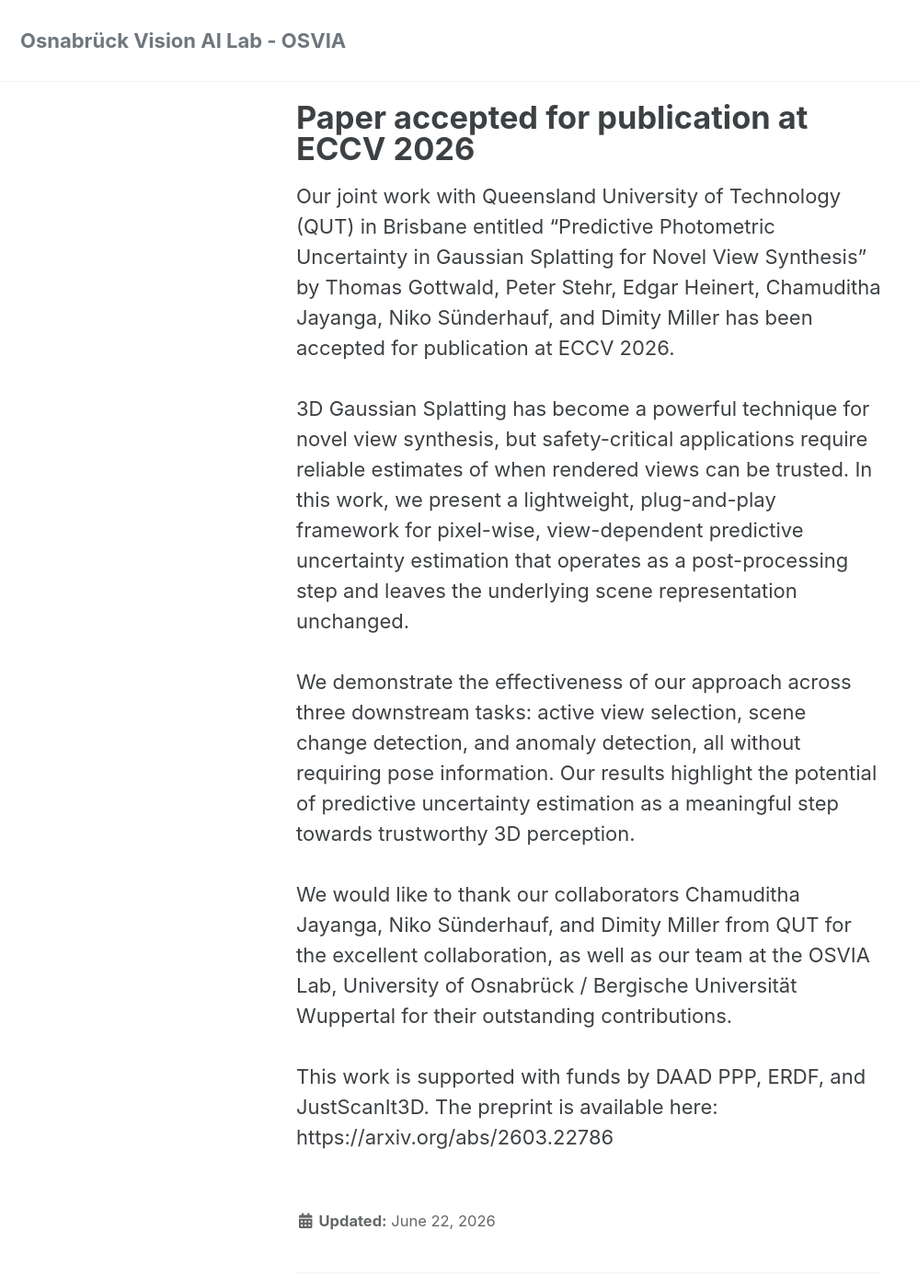
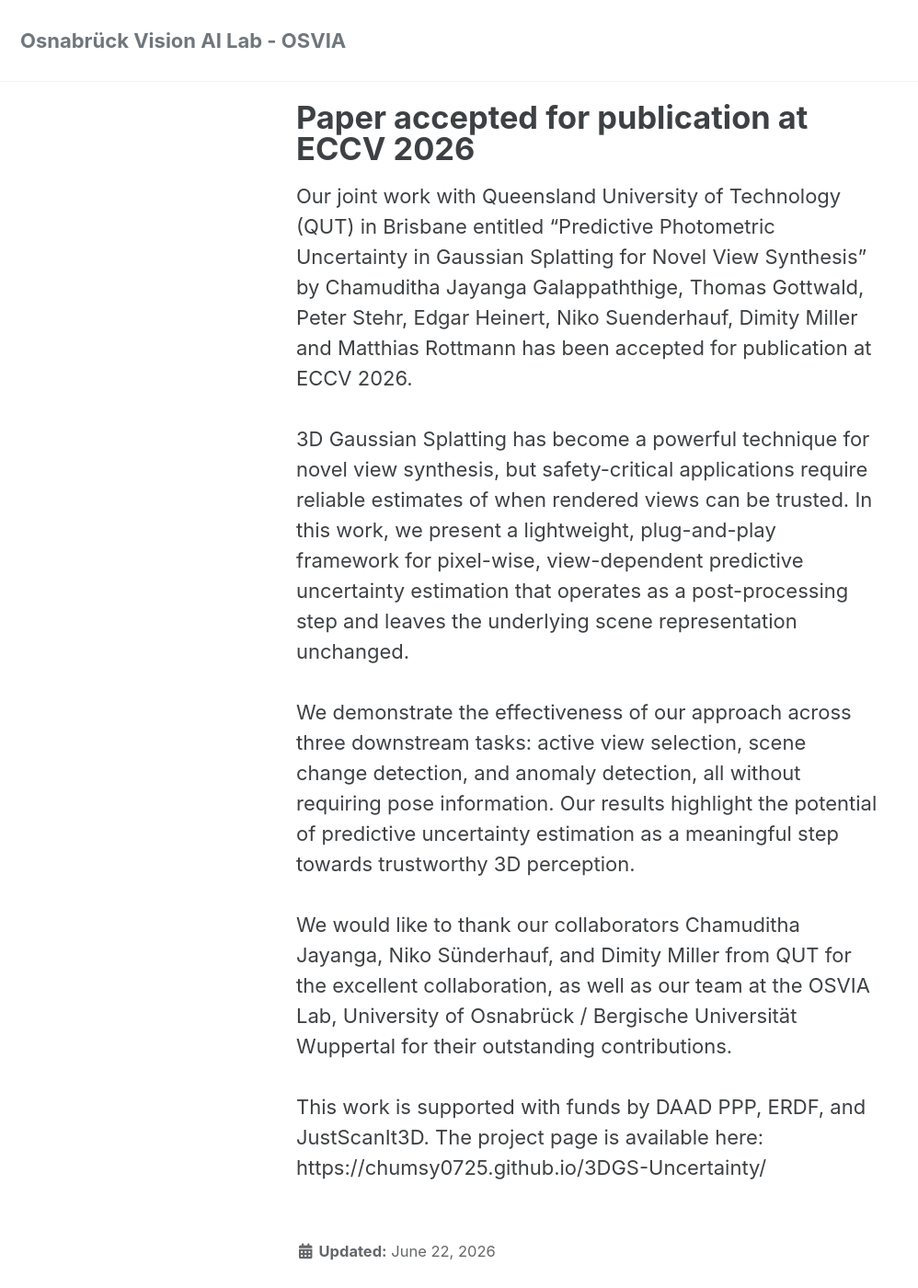
Before and after one commit to osvia/osvia.github.io, a Jekyll site: the page built from _news/2026-6-22.md, in a window 1280 px wide and 1400 px high. Shown: the whole window at 92% size, without its empty margins (0-998 px from the left). Built offline with Jekyll 4.4.1, drawn with Linux system fonts in a browser that asks for light colours; cached includes are drawn as plain includes.

Commit message:
changed wording in new news article and linked project page

```diff
--- a/_news/2026-6-22.md
+++ b/_news/2026-6-22.md
@@ -9,13 +9,13 @@
 links:
   - label: "Read more"
     url: "./news/2026-6-22.html"
-  - label: "Preprint"
-    url: "https://arxiv.org/abs/2603.22786"
+  - label: "Project page"
+    url: "https://chumsy0725.github.io/3DGS-Uncertainty/"
 
 ---
 
-Our joint work with Queensland University of Technology (QUT) in Brisbane entitled “Predictive Photometric Uncertainty in Gaussian Splatting for Novel View Synthesis” by Thomas Gottwald, Peter Stehr, Edgar Heinert, Chamuditha Jayanga, Niko Sünderhauf, and Dimity Miller has been accepted for publication at ECCV 2026. <br><br>
+Our joint work with Queensland University of Technology (QUT) in Brisbane entitled “Predictive Photometric Uncertainty in Gaussian Splatting for Novel View Synthesis” by Chamuditha Jayanga Galappaththige, Thomas Gottwald, Peter Stehr, Edgar Heinert, Niko Suenderhauf, Dimity Miller and Matthias Rottmann has been accepted for publication at ECCV 2026. <br><br>
 3D Gaussian Splatting has become a powerful technique for novel view synthesis, but safety-critical applications require reliable estimates of when rendered views can be trusted. In this work, we present a lightweight, plug-and-play framework for pixel-wise, view-dependent predictive uncertainty estimation that operates as a post-processing step and leaves the underlying scene representation unchanged. <br><br>
 We demonstrate the effectiveness of our approach across three downstream tasks: active view selection, scene change detection, and anomaly detection, all without requiring pose information. Our results highlight the potential of predictive uncertainty estimation as a meaningful step towards trustworthy 3D perception. <br><br>
 We would like to thank our collaborators Chamuditha Jayanga, Niko Sünderhauf, and Dimity Miller from QUT for the excellent collaboration, as well as our team at the OSVIA Lab, University of Osnabrück / Bergische Universität Wuppertal for their outstanding contributions. <br><br>
-This work is supported with funds by DAAD PPP, ERDF, and JustScanIt3D. The preprint is available here: https://arxiv.org/abs/2603.22786
+This work is supported with funds by DAAD PPP, ERDF, and JustScanIt3D. The project page is available here: https://chumsy0725.github.io/3DGS-Uncertainty/
```
